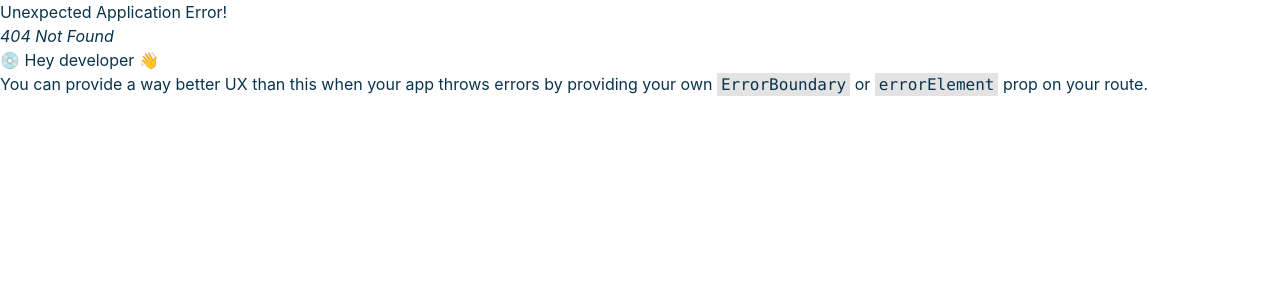
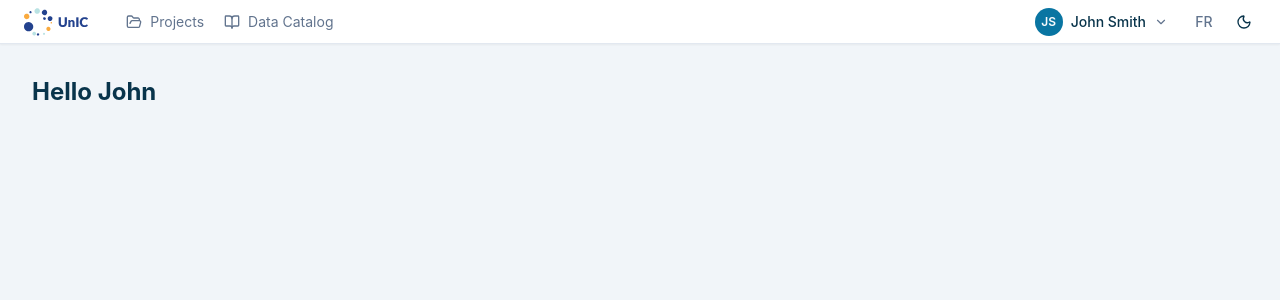
Before and after one commit to vferretti/unic-portal, a React (Vite) app in the folder frontend/: page /home in a window 1280 px wide. Before the commit this address had no page. Shown: the top 300 px of the page. Built offline with nearby package versions, Linux system fonts and the light colour scheme.

Commit message:
Home Page and fake user

```diff
--- a/frontend/src/components/ui/landing-page.tsx
+++ b/frontend/src/components/ui/landing-page.tsx
@@ -44,7 +44,7 @@ export function LandingPage() {
           <div className="flex w-full justify-center gap-4 xl:justify-start">
             <Button
               size="lg"
-              onClick={() => navigate("/projects")}
+              onClick={() => navigate("/home")}
             >
               {t("landing.login")}
             </Button>
--- a/frontend/src/components/ui/navbar.tsx
+++ b/frontend/src/components/ui/navbar.tsx
@@ -1,9 +1,17 @@
-import { Link, useLocation } from "react-router";
+import { Link, useLocation, useNavigate } from "react-router";
 import { useTranslation } from "react-i18next";
-import { FolderOpen, BookOpen } from "lucide-react";
+import { FolderOpen, BookOpen, ChevronDown, UserRound, LogOut } from "lucide-react";
 import { cn } from "@/lib/utils";
 import { ThemeToggle } from "@/components/ui/theme-toggle";
 import { LangSwitcher } from "@/components/ui/lang-switcher";
+import {
+  DropdownMenu,
+  DropdownMenuTrigger,
+  DropdownMenuContent,
+  DropdownMenuLabel,
+  DropdownMenuSeparator,
+  DropdownMenuItem,
+} from "@/components/ui/dropdown-menu";
 
 interface NavItem {
   label: string;
@@ -11,9 +19,16 @@ interface NavItem {
   icon: React.ReactNode;
 }
 
+const FAKE_USER = {
+  name: "John Smith",
+  initials: "JS",
+  email: "John.Smith.hsj@ssss.gouv.qc.ca",
+};
+
 export function Navbar() {
   const { t } = useTranslation();
   const location = useLocation();
+  const navigate = useNavigate();
 
   const navItems: NavItem[] = [
     { label: t("navbar.projects"), to: "/projects", icon: <FolderOpen className="size-4" /> },
@@ -22,7 +37,7 @@ export function Navbar() {
 
   return (
     <nav className="flex items-center h-navbar px-6 border-b bg-background shadow-xs w-full">
-      <Link to="/" className="mr-6 flex items-center">
+      <Link to="/home" className="mr-6 flex items-center">
         <img
           src="/unic-logo-header.svg"
           alt="UNIC"
@@ -45,6 +60,29 @@ export function Navbar() {
         ))}
       </div>
       <div className="flex items-center gap-4">
+        <DropdownMenu>
+          <DropdownMenuTrigger className="flex items-center gap-2 rounded-md px-2 py-1 text-sm hover:bg-accent transition-colors outline-none cursor-pointer">
+            <span className="flex size-7 items-center justify-center rounded-full bg-primary text-xs font-semibold text-primary-foreground">
+              {FAKE_USER.initials}
+            </span>
+            <span className="font-medium">{FAKE_USER.name}</span>
+            <ChevronDown className="size-3.5 text-muted-foreground" />
+          </DropdownMenuTrigger>
+          <DropdownMenuContent align="end" className="w-64">
+            <DropdownMenuLabel className="font-normal text-muted-foreground">
+              {t("user_menu.connected_as", { email: FAKE_USER.email })}
+            </DropdownMenuLabel>
+            <DropdownMenuSeparator />
+            <DropdownMenuItem>
+              <UserRound />
+              {t("user_menu.profile_settings")}
+            </DropdownMenuItem>
+            <DropdownMenuItem onClick={() => navigate("/")}>
+              <LogOut />
+              {t("user_menu.logout")}
+            </DropdownMenuItem>
+          </DropdownMenuContent>
+        </DropdownMenu>
         <LangSwitcher />
         <ThemeToggle />
       </div>
--- a/frontend/src/locales/en/common.json
+++ b/frontend/src/locales/en/common.json
@@ -116,6 +116,11 @@
     "login": "Log in",
     "register": "Create an account"
   },
+  "user_menu": {
+    "connected_as": "Connected as {{email}}",
+    "profile_settings": "Profile Settings",
+    "logout": "Log out"
+  },
   "common": {
     "loading": "Loading...",
     "error": "Error: {{message}}",
--- a/frontend/src/locales/fr/common.json
+++ b/frontend/src/locales/fr/common.json
@@ -116,6 +116,11 @@
     "login": "Connexion",
     "register": "Créer un compte"
   },
+  "user_menu": {
+    "connected_as": "Connecté en tant que {{email}}",
+    "profile_settings": "Paramètres de profil",
+    "logout": "Se déconnecter"
+  },
   "common": {
     "loading": "Chargement...",
     "error": "Erreur : {{message}}",
--- a/frontend/src/main.tsx
+++ b/frontend/src/main.tsx
@@ -8,12 +8,23 @@ import Root from "./routes/root";
 import Resources from "./routes/resources";
 import Catalog from "./routes/catalog";
 import CatalogExploration from "./routes/catalog-exploration";
+import Home from "./routes/home";
 import { LandingPage } from "./components/ui/landing-page";
 
 const router = createBrowserRouter([
   {
     path: "/",
     element: <LandingPage />,
+  },
+  {
+    path: "/home",
+    element: <Root />,
+    children: [
+      {
+        index: true,
+        element: <Home />,
+      },
+    ],
   },
   {
     path: "/projects",
--- /dev/null
+++ b/frontend/src/routes/home.tsx
@@ -0,0 +1,7 @@
+export default function Home() {
+  return (
+    <div className="p-8">
+      <h1 className="text-2xl font-bold">Hello John</h1>
+    </div>
+  );
+}
```
